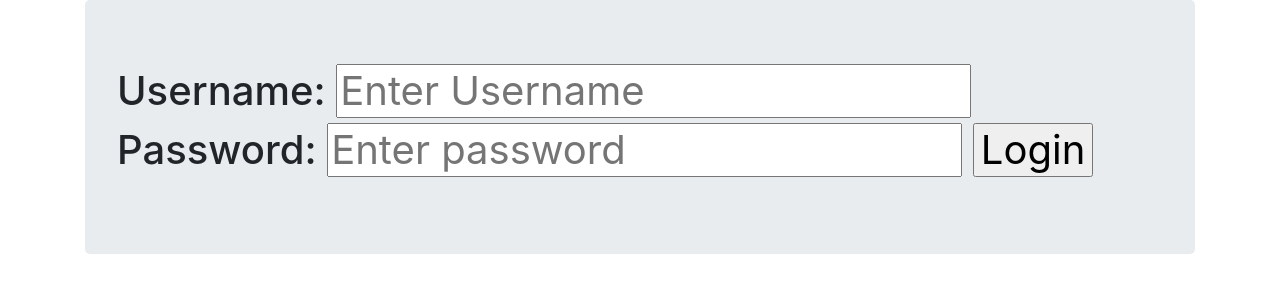
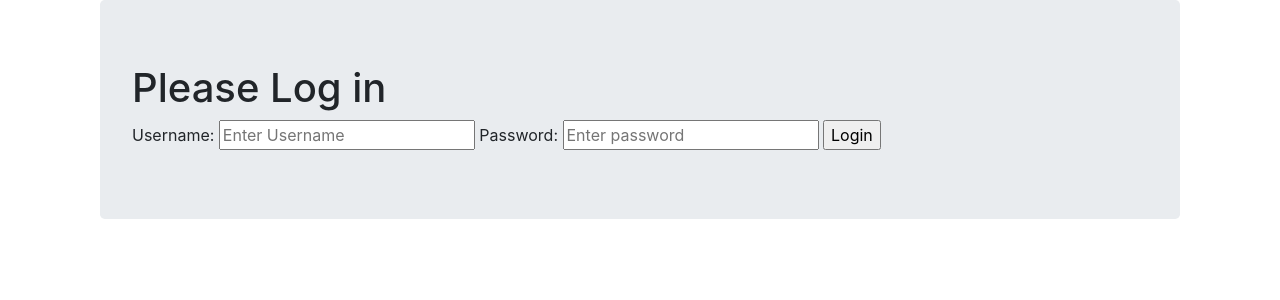
Before and after one commit to bloominstituteoftechnology/LambdaMUD-Project, a Django app: page /adventure/user_login/ in a window 1280 px wide. Shown: the part 56-356 px from the top of the page. Run offline with Django 3.2, Linux system fonts and the light colour scheme; parts of the project's set-up code (start-up, migrations or seed data) failed here and were passed over; some libraries are stand-ins or nearby versions.

Commit message:
Trying to fix login error.

```diff
--- a/templates/adventure/login.html
+++ b/templates/adventure/login.html
@@ -1,8 +1,9 @@
 {% extends 'adventure/base.html' %}
 {% block body_block %}
+<div class="container">
+    <div class="jumbotron">
+        <h1>Please Log in</h1>
 
-<div class="jumbotron">
-    <h1>
             <form action={% url 'adventure:user_login' %} method="post">
             {% csrf_token %}
                 <label for="username">Username:</label>
@@ -13,7 +14,8 @@
 
                 <input type="submit" value="Login">
             </form>
-    </h1>
+
+    </div>
 </div>
 
 
```
Also changed, not shown: templates/adventure/adventure.html (added). Lines whose indentation alone changed are shown as unchanged.
